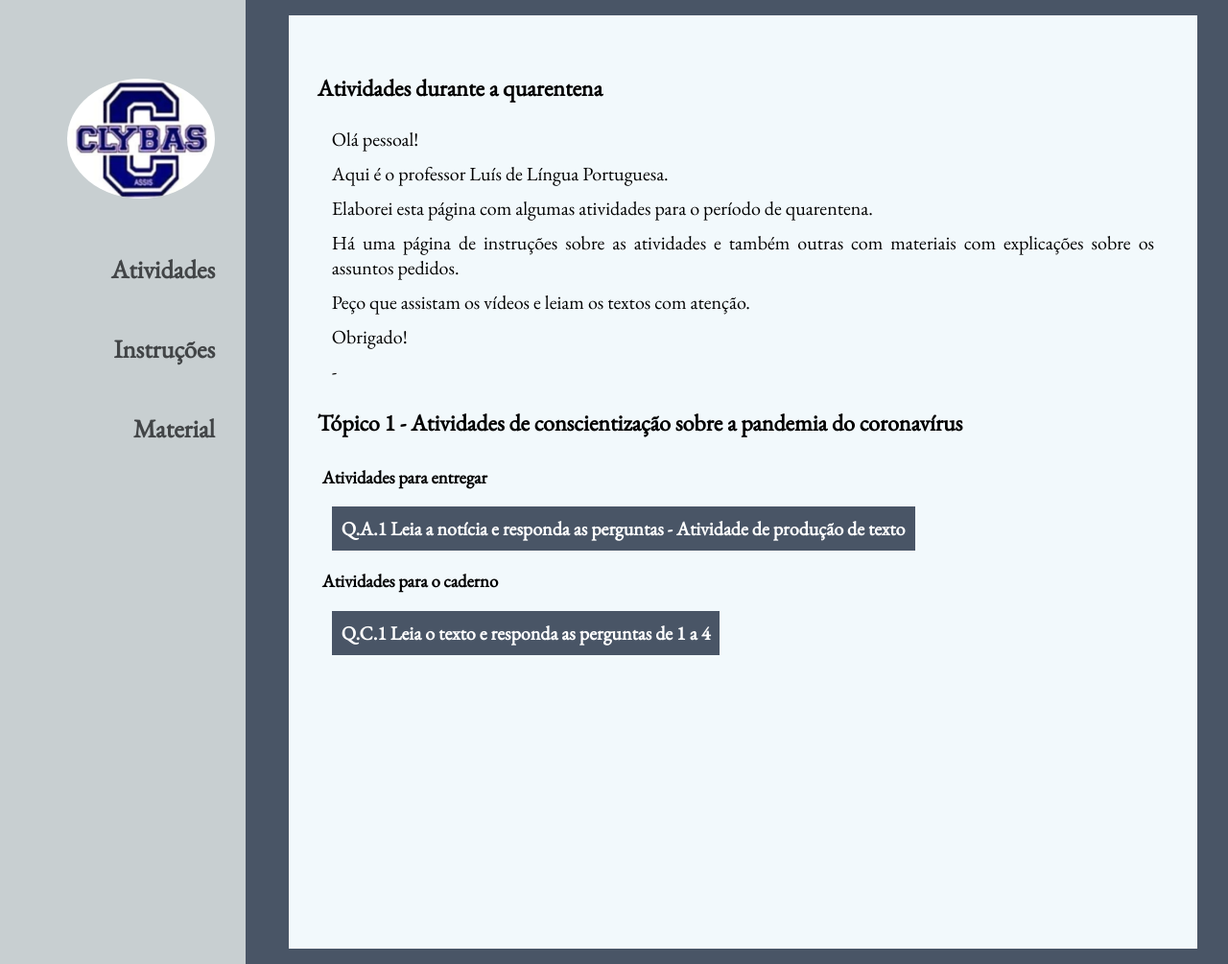
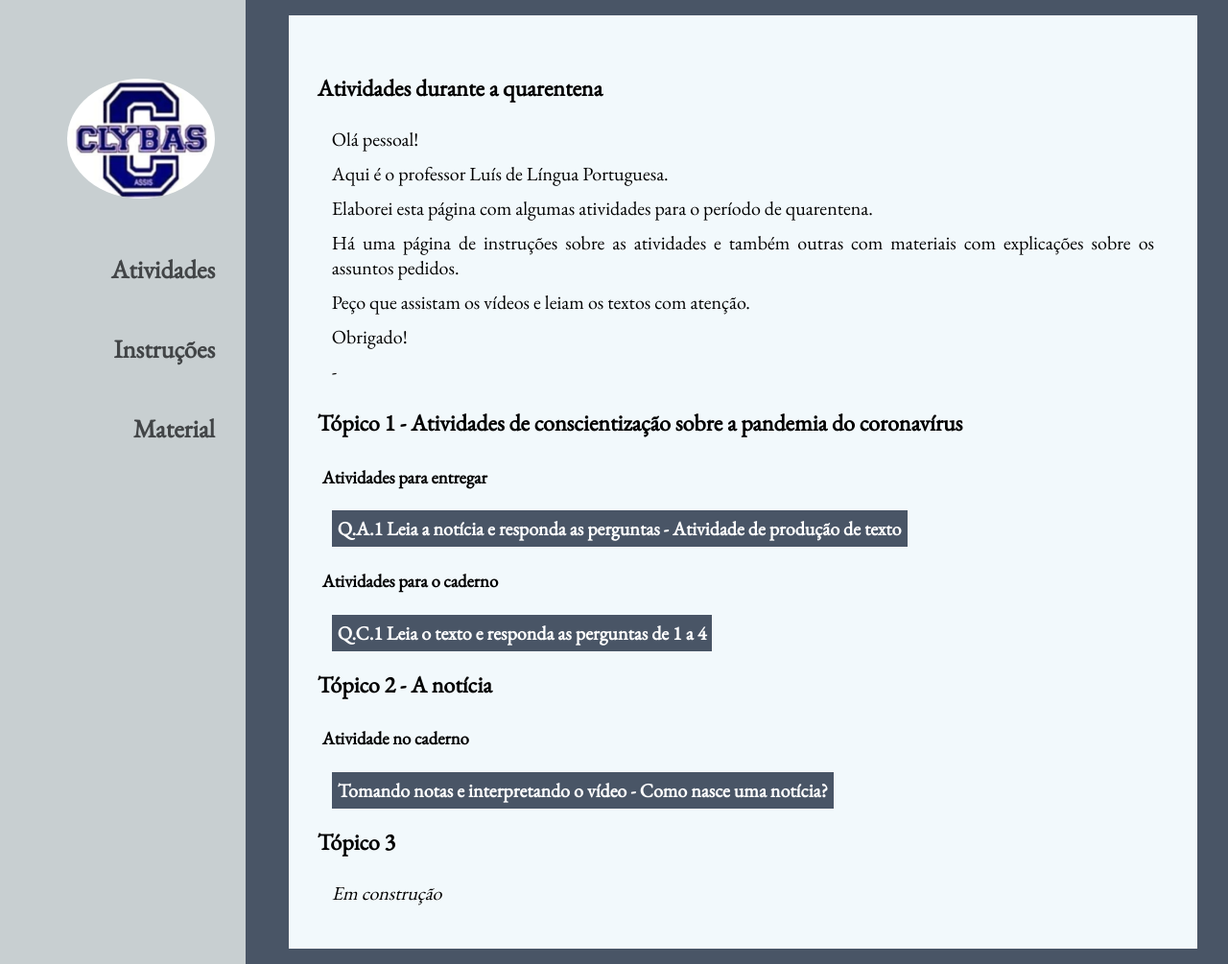
Before and after one commit to luisdarcadia/luisdarcadia.github.io, a Jekyll site: the page built from pages/clybas.md, in a window 1280 px wide and 1005 px high. Shown: the whole window at 96% size. Built offline with Jekyll 4.4.1, drawn with Linux system fonts in a browser that asks for light colours; nearby versions of some CDN libraries.

Commit message:
atividade notícia

```diff
--- a/_sass/clybas.sass
+++ b/_sass/clybas.sass
@@ -15,7 +15,7 @@
     a
       font-size: 15pt
       background-color: #495566 !important
-      padding: 0.5em
+      padding: 0.3em !important
       color: white !important
   nav
     background-color: #c8cfd1 !important
--- a/pages/clybas.md
+++ b/pages/clybas.md
@@ -29,3 +29,13 @@ Obrigado!
 ## Atividades para o caderno
 
 [Q.C.1 Leia o texto e responda as perguntas de 1 a 4]({{site.baseurl}}/clybas/qc1)
+
+# Tópico 2 - A notícia
+
+## Atividade no caderno
+
+[Tomando notas e interpretando o vídeo - Como nasce uma notícia?]({{site.baseurl}}/clybas/qc2)
+
+# Tópico 3
+
+*Em construção*
```
Also changed, not shown: _clybas/qc2.md (added, +19 -0 lines), pages/clybas_material.md (+7 -2 lines).
